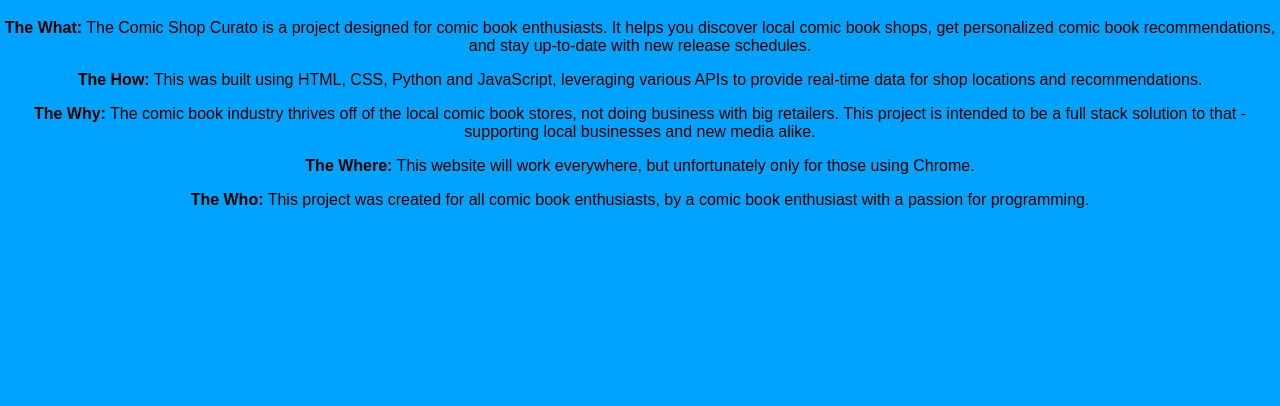
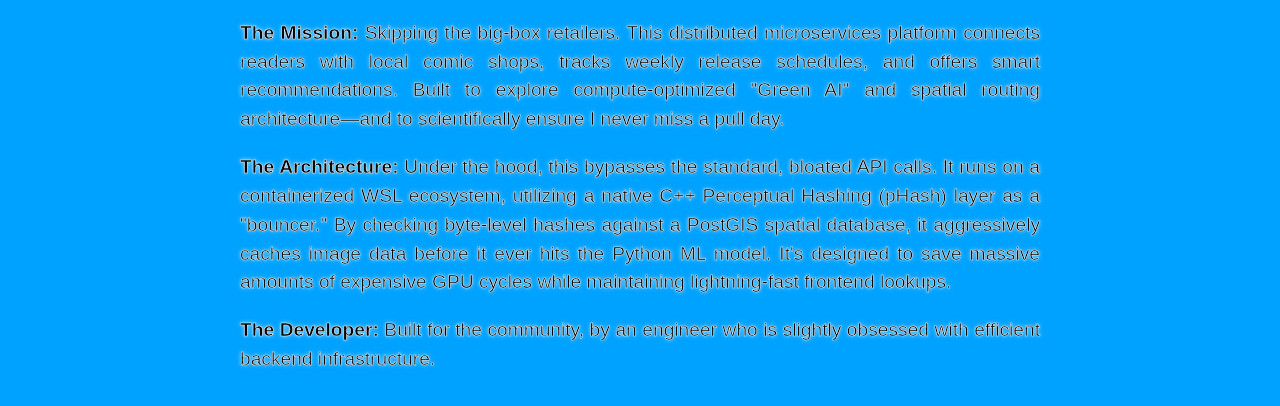
Before and after one commit to ishansinha5/comicbookshopdetector, a website: page frontend/about.html in a window 1280 px wide. Shown: the part 118-524 px from the top of the page. Drawn offline with Linux system fonts and the light colour scheme; a web font is replaced by a local one.

Commit message:
Updated html files

```diff
--- a/frontend/about.html
+++ b/frontend/about.html
@@ -16,11 +16,15 @@
     <a href="releases.html">Release Dates</a>
     <a href="about.html">About</a>
   </div>
+
   <h1>About This Project</h1>
-  <p><strong>The What:</strong> The Comic Shop Curato is a project designed for comic book enthusiasts. It helps you discover local comic book shops, get personalized comic book recommendations, and stay up-to-date with new release schedules.</p>
-  <p><strong>The How:</strong> This was built using HTML, CSS, Python and JavaScript, leveraging various APIs to provide real-time data for shop locations and recommendations.</p>
-  <p><strong>The Why:</strong> The comic book industry thrives off of the local comic book stores, not doing business with big retailers. This project is intended to be a full stack solution to that - supporting local businesses and new media alike.</p>
-  <p><strong>The Where:</strong> This website will work everywhere, but unfortunately only for those using Chrome.</p>
-  <p><strong>The Who:</strong> This project was created for all comic book enthusiasts, by a comic book enthusiast with a passion for programming.</p>
+
+  <section class="architectural-detail">
+    <p><strong>The Mission:</strong> Skipping the big-box retailers. This distributed microservices platform connects readers with local comic shops, tracks weekly release schedules, and offers smart recommendations. Built to explore compute-optimized "Green AI" and spatial routing architecture—and to scientifically ensure I never miss a pull day.</p>
+
+    <p><strong>The Architecture:</strong> Under the hood, this bypasses the standard, bloated API calls. It runs on a containerized WSL ecosystem, utilizing a native C++ Perceptual Hashing (pHash) layer as a "bouncer." By checking byte-level hashes against a PostGIS spatial database, it aggressively caches image data before it ever hits the Python ML model. It's designed to save massive amounts of expensive GPU cycles while maintaining lightning-fast frontend lookups.</p>
+
+    <p><strong>The Developer:</strong> Built for the community, by an engineer who is slightly obsessed with efficient backend infrastructure.</p>
+  </section>
 </body>
 </html>
--- a/frontend/styles.css
+++ b/frontend/styles.css
@@ -43,7 +43,8 @@
 }
 
 .homepage {
-    background-image: url('wallpaper_for_home.jpg');
+    /* Updated to point inside the new images directory */
+    background-image: url('images/wallpaper_for_home.jpg');
     background-size: cover;
     background-position: center;
     filter: blur(5px);
@@ -180,11 +181,8 @@
 
 .architectural-detail {
     color: black;
-    text-shadow:
-        -1px -1px 0 #fff,
-         1px -1px 0 #fff,
-        -1px  1px 0 #fff,
-         1px  1px 0 #fff;
+    -webkit-text-stroke: 0.5px white;
+    text-shadow: 0px 0px 4px rgba(255, 255, 255, 0.8);
     font-size: 1.2rem;
     line-height: 1.5;
     margin: 20px auto;
```
Also changed, not shown: frontend/index.html (+8 -0 lines), frontend/images/confusedspidey.jpg (renamed from images/confusedspidey.jpg), frontend/images/detectivechimp.jpg (renamed from images/detectivechimp.jpg), frontend/images/wallpaper_for_home.jpg (renamed from images/wallpaper_for_home.jpg).
